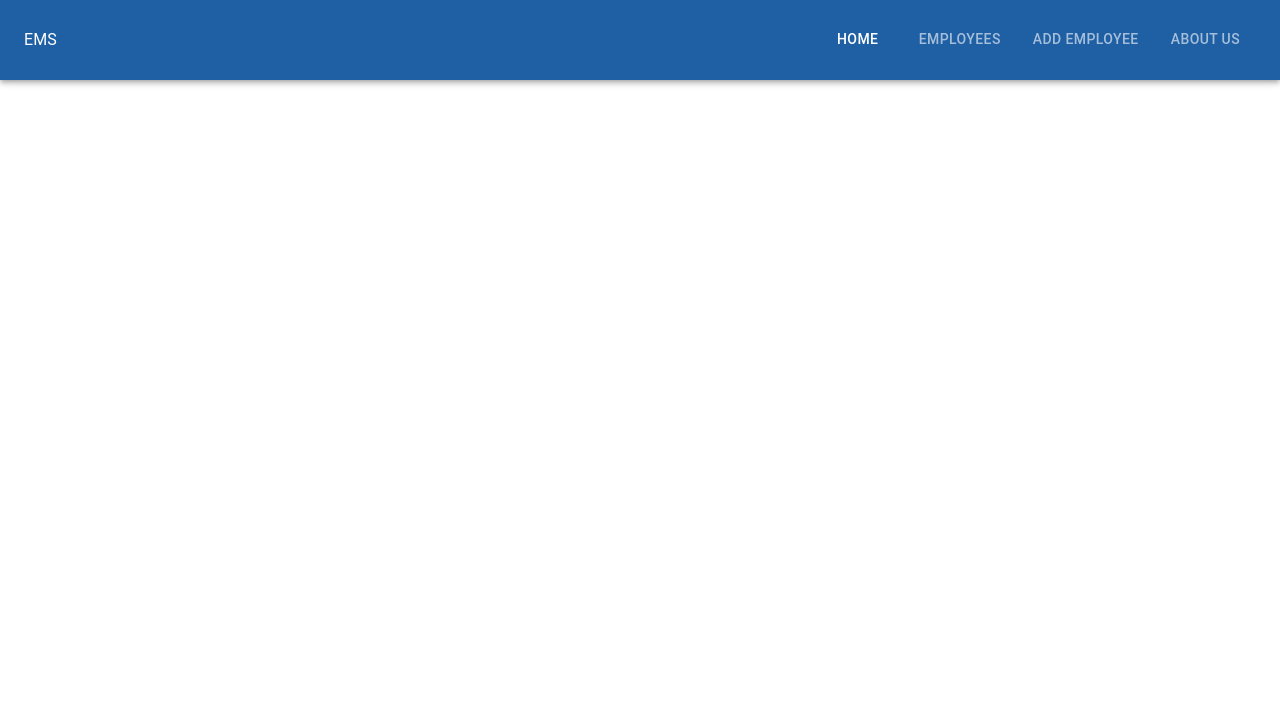
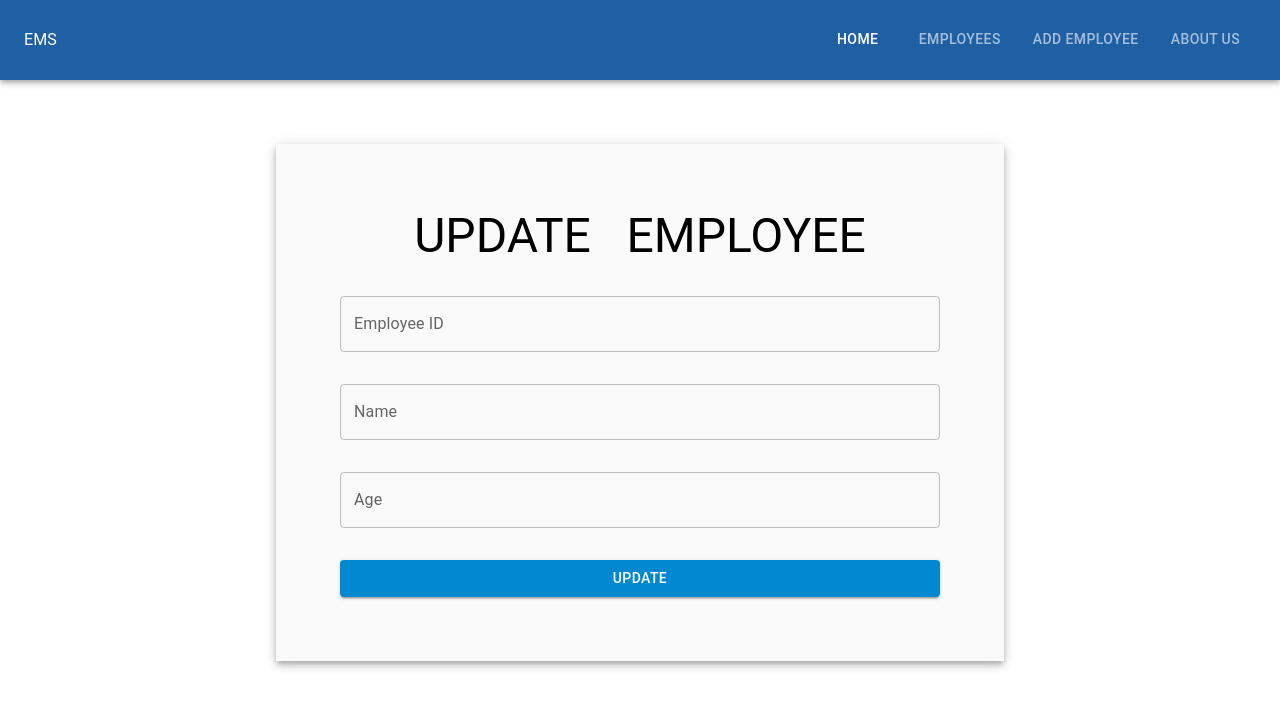
Before and after one commit to Ravishka2000/Employee-Management-System, a React (Create React App) app in the folder client/: page /update/1 in a window 1280 px wide. Shown: the top 708 px of the page. Built offline with nearby package versions, Linux system fonts and the light colour scheme; no server answers.

Commit message:
complete update employee frontend

```diff
--- a/client/src/App.js
+++ b/client/src/App.js
@@ -5,6 +5,7 @@ import React from 'react';
 import Home from './components/Home';
 import AllEmployees from './components/AllEmployees';
 import AddEmployee from './components/AddEmployee';
+import UpdateEmployee from './components/UpdateEmployee';
 
 function App() {
     return (
@@ -17,6 +18,7 @@ function App() {
                     <Route path='/' element={<Home/>} exact></Route>
                     <Route path='/all' element={<AllEmployees/>} exact></Route>
                     <Route path='/add' element={<AddEmployee/>} exact></Route>
+                    <Route path='/update/:id' element={<UpdateEmployee/>} exact></Route>
                 </Routes>
             </main>
         </React.Fragment>
--- a/client/src/components/AllEmployees.js
+++ b/client/src/components/AllEmployees.js
@@ -9,6 +9,7 @@ import TableContainer from '@mui/material/TableContainer';
 import TableHead from '@mui/material/TableHead';
 import TableRow from '@mui/material/TableRow';
 import Paper from '@mui/material/Paper';
+import { Link } from 'react-router-dom';
 
 const StyledTableCell = styled(TableCell)(({ theme }) => ({
     [`&.${tableCellClasses.head}`]: {
@@ -19,7 +20,7 @@ const StyledTableCell = styled(TableCell)(({ theme }) => ({
     [`&.${tableCellClasses.body}`]: {
       fontSize: 14,
     },
-  }));
+}));
 
   const StyledTableRow = styled(TableRow)(({ theme }) => ({
     '&:nth-of-type(odd)': {
@@ -28,7 +29,7 @@ const StyledTableCell = styled(TableCell)(({ theme }) => ({
     '&:last-child td, &:last-child th': {
       border: 0,
     },
-  }));
+}));
 
 const AllEmployees = () => {
 
@@ -60,8 +61,7 @@ const AllEmployees = () => {
               console.error(err);
             });
         }
-      };
-
+    };
 
     return (
         <Container maxWidth="xl" >
@@ -83,8 +83,12 @@ const AllEmployees = () => {
                                 <StyledTableCell align='center' component="th" scope="row">{employee.eId}</StyledTableCell>
                                 <StyledTableCell align="center">{employee.eName}</StyledTableCell>
                                 <StyledTableCell align="center">{employee.eAge}</StyledTableCell>
-                                <StyledTableCell align="right"><Button variant='contained' color='success'>Update</Button></StyledTableCell>
-                                <StyledTableCell align="left"><Button variant='contained' color='error'  onClick={() => handleDelete(employee._id)}>Delete</Button></StyledTableCell>
+                                <StyledTableCell align="right">
+                                    <Button variant='contained' color='success' LinkComponent={Link} to={`/update/${employee._id}`}>Update</Button>
+                                </StyledTableCell>
+                                <StyledTableCell align="left">
+                                    <Button variant='contained' color='error'  onClick={() => handleDelete(employee._id)}>Delete</Button>
+                                </StyledTableCell>
                             </StyledTableRow>
                         ))}
                     </TableBody>
--- /dev/null
+++ b/client/src/components/UpdateEmployee.js
@@ -0,0 +1,83 @@
+import { Alert, Button, Container, Snackbar, Stack, TextField, Typography } from '@mui/material';
+import axios from 'axios';
+import React, { useState, useEffect } from 'react';
+import { useNavigate, useParams } from 'react-router-dom';
+
+
+const UpdateEmployee = () => {
+
+    const { id } = useParams();
+    const [employeeId, setEmployeeId] = useState("");
+    const [employeeName, setEmployeeName] = useState("");
+    const [employeeAge, setEmployeeAge] = useState("");
+    const [open, setOpen] = useState(false);
+    const [message, setMessage] = useState("");
+    const [severity, setSeverity] = useState("");
+    const navigate = useNavigate();
+
+    function getEmployee(){
+        axios.get(`http://localhost:8090/details/${id}`)
+        .then((res)=>{
+            setEmployeeId(res.data.employee.eId)
+            setEmployeeName(res.data.employee.eName)
+            setEmployeeAge(res.data.employee.eAge)
+        })
+        .catch((err)=>{
+            console.error(err);
+        })
+    };
+
+    useEffect(() => {
+        getEmployee();
+    }, []);
+
+    const handleClose = (event, reason) => {
+        if (reason === 'clickaway') {
+            return;
+        }
+        setOpen(false);
+    };
+
+    const handleSubmit = (e) => {
+        e.preventDefault();
+        axios.put(`http://localhost:8090/update/${id}`, {
+            eId: employeeId,
+            eName: employeeName,
+            eAge: employeeAge
+        })
+        .then((res) => {
+            console.log(res.data);
+            setMessage("Employee Updated Succesfully");
+            setSeverity("success");
+            setOpen(true);
+            setTimeout(() => {
+                navigate('/all')
+            }, 1000)
+        })
+        .catch((err) => {
+            console.log(err);
+            setMessage(err.message);
+            setSeverity("error");
+            setOpen(true);
+        })
+    };
+
+    return (
+        <Container maxWidth="xl">
+            <Stack component="form" spacing={4} sx={{m: "auto", maxWidth: "sm", padding: 8, mt: 8, boxShadow: 5}} bgcolor="#fafafa">
+                <Typography variant='h3' align='center' marginBottom={2}>UPDATE &nbsp; EMPLOYEE</Typography>
+                <TextField variant='outlined' value={employeeId} onChange={(e)=> setEmployeeId(e.target.value)} label="Employee ID"/>
+                <TextField variant='outlined' value={employeeName} onChange={(e)=> setEmployeeName(e.target.value)} label="Name"/>
+                <TextField variant='outlined' value={employeeAge} onChange={(e)=> setEmployeeAge(e.target.value)} label="Age"/>
+                <Button variant='contained' color='info' onClick={handleSubmit}>Update</Button>
+                <Snackbar open={open} autoHideDuration={6000} onClose={handleClose}  anchorOrigin={{ vertical: 'bottom', horizontal: 'right' }}>
+                    <Alert onClose={handleClose} severity={severity} variant={'filled'}>
+                        {message}
+                    </Alert>
+                </Snackbar>
+            </Stack>
+        </Container>
+    )
+}
+
+export default UpdateEmployee
```
Also changed, not shown: 2 other files (tests, documents, lock files or other folders).
